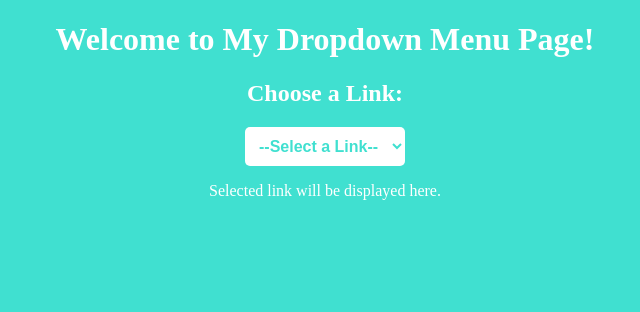
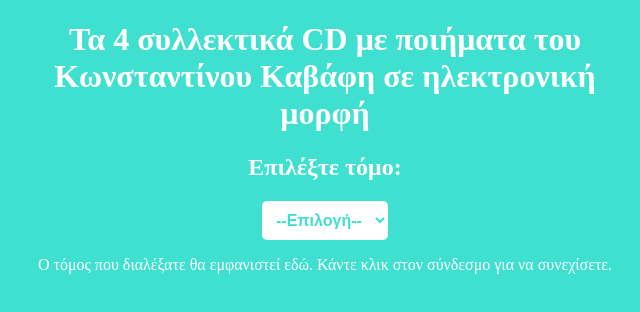
Before and after one commit to IRIS-Research-Labs/kavafis, a plain HTML site: page index.html in a window 1280 px wide. Shown: the whole page, without its empty margins (315-955 px from the left). Drawn offline with Linux system fonts and the light colour scheme.

Commit message:
Update index.html

```diff
--- a/index.html
+++ b/index.html
@@ -1,7 +1,7 @@
 <!DOCTYPE html>
 <html>
   <head>
-    <title>My Dropdown Menu Page</title>
+    <title>wind-server</title>
     <style>
       body {
         background-color: turquoise;
@@ -25,17 +25,17 @@
   </head>
   <body>
     <div class="container">
-      <h1>Welcome to My Dropdown Menu Page!</h1>
-      <h2>Choose a Link:</h2>
+      <h1>Τα 4 συλλεκτικά CD με ποιήματα του Κωνσταντίνου Καβάφη σε ηλεκτρονική μορφή</h1>
+      <h2>Επιλέξτε τόμο:</h2>
       <select id="menu">
-        <option value="">--Select a Link--</option>
-        <option value="https://archive.org/details/22-track-22_202303">Link 1</option>
-        <option value="https://example.com/link2">Link 2</option>
-        <option value="https://example.com/link3">Link 3</option>
-        <option value="https://example.com/link4">Link 4</option>
+        <option value="">--Επιλογή--</option>
+        <option value="https://archive.org/details/konkavafiselilabeti">Τόμος 1ος</option>
+        <option value="https://archive.org/details/22-track-22_202303">Τόμος 2ος</option>
+        <option value="https://example.com/link3">Τόμος 3ος</option>
+        <option value="https://example.com/link4">Τόμος 4ος</option>
       </select>
       <div id="link-container">
-        <p>Selected link will be displayed here.</p>
+        <p>Ο τόμος που διαλέξατε θα εμφανιστεί εδώ. Κάντε κλικ στον σύνδεσμο για να συνεχίσετε.</p>
       </div>
     </div>
     <script>
```
